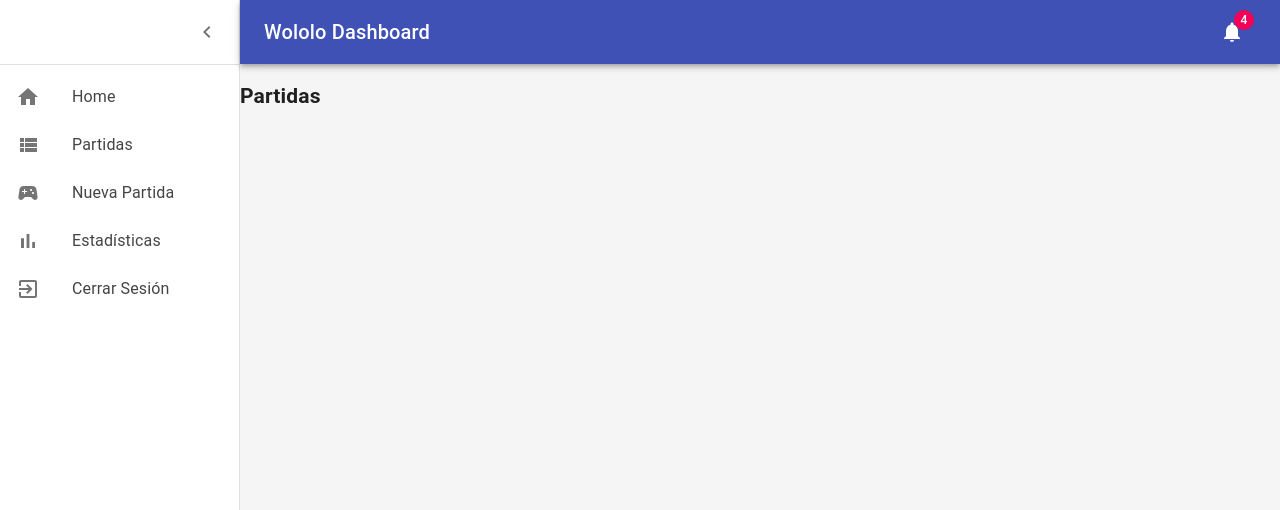
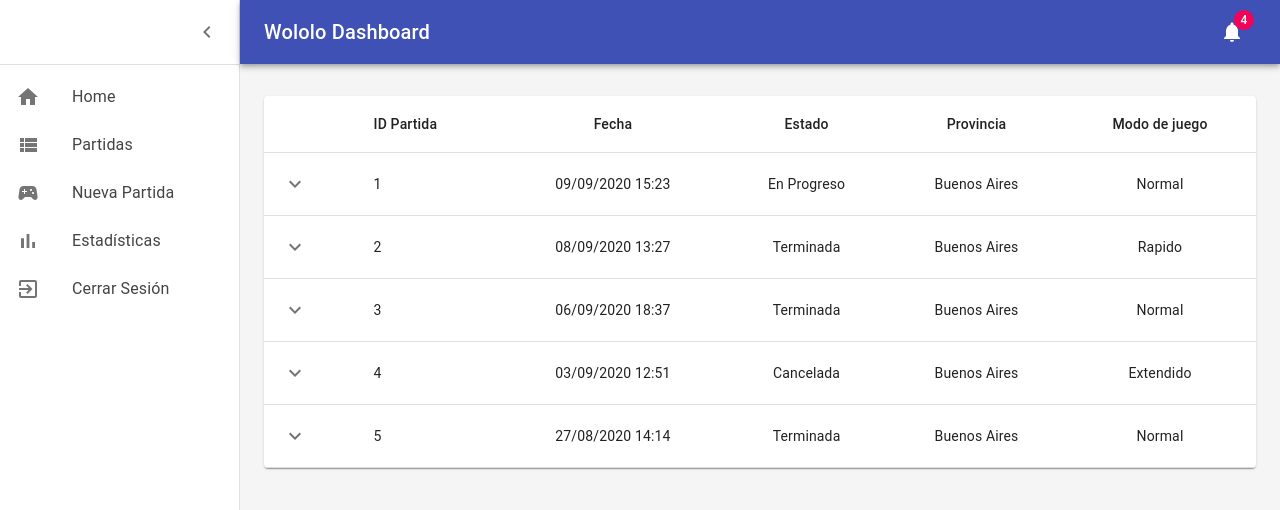
Before and after one commit to DNicolas098/tacs-frontend, a React (Create React App) app: page /app/partidas in a window 1280 px wide. Shown: the top 510 px of the page. Built offline with nearby package versions, Linux system fonts and the light colour scheme.

Commit message:
Add expandable table to Partidas

```diff
--- a/src/components/Partidas/Partidas.tsx
+++ b/src/components/Partidas/Partidas.tsx
@@ -1,5 +1,27 @@
 import { makeStyles } from "@material-ui/core/styles";
 import React from "react";
+import Box from "@material-ui/core/Box";
+import Collapse from "@material-ui/core/Collapse";
+import IconButton from "@material-ui/core/IconButton";
+import Table from "@material-ui/core/Table";
+import TableBody from "@material-ui/core/TableBody";
+import TableCell from "@material-ui/core/TableCell";
+import TableContainer from "@material-ui/core/TableContainer";
+import TableHead from "@material-ui/core/TableHead";
+import TableRow from "@material-ui/core/TableRow";
+import Typography from "@material-ui/core/Typography";
+import Paper from "@material-ui/core/Paper";
+import KeyboardArrowDownIcon from "@material-ui/icons/KeyboardArrowDown";
+import KeyboardArrowUpIcon from "@material-ui/icons/KeyboardArrowUp";
+import Container from "@material-ui/core/Container";
+
+const useRowStyles = makeStyles({
+  root: {
+    "& > *": {
+      borderBottom: "unset",
+    },
+  },
+});
 
 const useStyles = makeStyles((theme) => ({
   container: {
@@ -8,12 +30,130 @@ const useStyles = makeStyles((theme) => ({
   },
 }));
 
+function createData(
+  idPartida: number,
+  fecha: string,
+  estado: string,
+  provincia: string,
+  modoDeJuego: string,
+  partidaGanada: boolean | null
+) {
+  return {
+    idPartida,
+    fecha,
+    estado,
+    provincia,
+    modoDeJuego,
+    partidaGanada,
+  };
+}
+
+function Row(props: { row: ReturnType<typeof createData> }) {
+  const { row } = props;
+  const [open, setOpen] = React.useState(false);
+  const classes = useRowStyles();
+
+  return (
+    <React.Fragment>
+      <TableRow className={classes.root}>
+        <TableCell>
+          <IconButton
+            aria-label="expand row"
+            size="small"
+            onClick={() => setOpen(!open)}
+          >
+            {open ? <KeyboardArrowUpIcon /> : <KeyboardArrowDownIcon />}
+          </IconButton>
+        </TableCell>
+        <TableCell component="th" scope="row">
+          {row.idPartida}
+        </TableCell>
+        <TableCell align="center">{row.fecha}</TableCell>
+        <TableCell align="center">{row.estado}</TableCell>
+        <TableCell align="center">{row.provincia}</TableCell>
+        <TableCell align="center">{row.modoDeJuego}</TableCell>
+      </TableRow>
+      <TableRow>
+        <TableCell style={{ paddingBottom: 0, paddingTop: 0 }} colSpan={6}>
+          <Collapse in={open} timeout="auto" unmountOnExit>
+            <Box margin={1}>
+              <Typography variant="subtitle1" gutterBottom component="div">
+                Detalles de la partida
+              </Typography>
+            </Box>
+          </Collapse>
+        </TableCell>
+      </TableRow>
+    </React.Fragment>
+  );
+}
+
+const rows = [
+  createData(
+    1,
+    "09/09/2020 15:23",
+    "En Progreso",
+    "Buenos Aires",
+    "Normal",
+    null
+  ),
+  createData(
+    2,
+    "08/09/2020 13:27",
+    "Terminada",
+    "Buenos Aires",
+    "Rapido",
+    null
+  ),
+  createData(
+    3,
+    "06/09/2020 18:37",
+    "Terminada",
+    "Buenos Aires",
+    "Normal",
+    null
+  ),
+  createData(
+    4,
+    "03/09/2020 12:51",
+    "Cancelada",
+    "Buenos Aires",
+    "Extendido",
+    null
+  ),
+  createData(
+    5,
+    "27/08/2020 14:14",
+    "Terminada",
+    "Buenos Aires",
+    "Normal",
+    null
+  ),
+];
+
 export default function Partidas() {
   const classes = useStyles();
-
   return (
-    <div>
-      <h2>Partidas</h2>
-    </div>
+    <Container maxWidth="lg" className={classes.container}>
+      <TableContainer component={Paper}>
+        <Table aria-label="collapsible table">
+          <TableHead>
+            <TableRow>
+              <TableCell />
+              <TableCell>ID Partida</TableCell>
+              <TableCell align="center">Fecha</TableCell>
+              <TableCell align="center">Estado</TableCell>
+              <TableCell align="center">Provincia</TableCell>
+              <TableCell align="center">Modo de juego</TableCell>
+            </TableRow>
+          </TableHead>
+          <TableBody>
+            {rows.map((row) => (
+              <Row key={row.idPartida} row={row} />
+            ))}
+          </TableBody>
+        </Table>
+      </TableContainer>
+    </Container>
   );
 }
```
